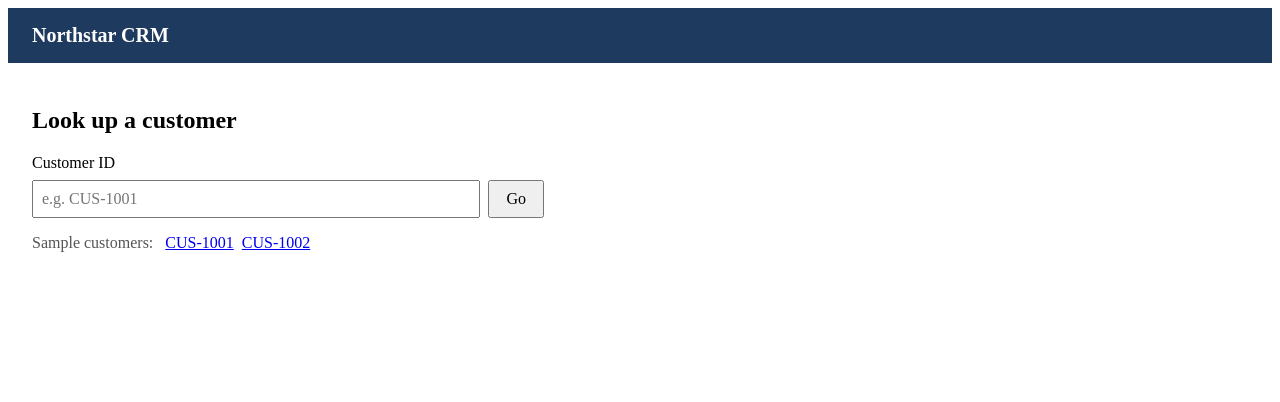
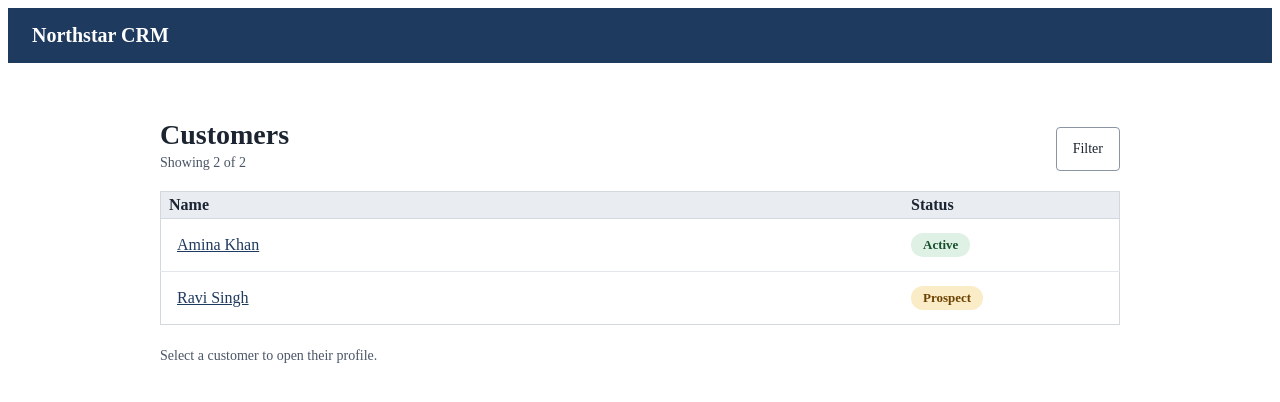
Before and after one commit to ezeKemm/2026-bootcamp-capstone, an Angular app in the folder frontend/: page / in a window 1280 px wide. Shown: the top 402 px of the page. Built offline with nearby package versions, Linux system fonts and the light colour scheme.

Commit message:
feat(frontend): added home page working, not auth connected (#56)
Co-authored-by: Zeke Maroclo-Kemmerling <46943968+ezeKemm@users.noreply.github.com>

```diff
--- a/frontend/src/app/features/home/home.css
+++ b/frontend/src/app/features/home/home.css
@@ -1,8 +1,186 @@
-section { max-width: 32rem; }
-form { display: grid; gap: 0.5rem; }
-.row { display: flex; gap: 0.5rem; }
-input { flex: 1; font: inherit; padding: 0.5rem; }
-button { font: inherit; padding: 0.5rem 1rem; }
-.error { margin: 0; color: #b00020; }
-.hint { color: #555; }
-.hint a { margin-left: 0.5rem; }
+/* Component defaults and visible keyboard focus styles. */
+:host {
+  display: block;
+  color: #1b2430;
+}
+
+button {
+  font-family: inherit;
+  cursor: pointer;
+}
+
+button:focus-visible {
+  outline: 3px solid #2f6fd0;
+  outline-offset: 2px;
+}
+
+.page {
+  max-width: 960px;
+  margin: 0 auto;
+  padding: 32px 24px;
+  display: flex;
+  flex-direction: column;
+  gap: 20px;
+}
+
+/* Heading on the left, filter button on the right */
+.title-row {
+  display: flex;
+  flex-wrap: wrap;
+  align-items: flex-end;
+  justify-content: space-between;
+  gap: 16px;
+}
+
+.title {
+  display: flex;
+  flex-direction: column;
+  gap: 4px;
+}
+
+h1 {
+  margin: 0;
+  font-size: 28px;
+  font-weight: 600;
+}
+
+.count {
+  margin: 0;
+  font-size: 14px;
+  color: #4a5565;
+}
+
+/* Filter button and its dropdown menu */
+.filter {
+  position: relative;
+}
+
+.filter-btn {
+  background: #ffffff;
+  border: 1px solid #8a94a3;
+  border-radius: 4px;
+  font-size: 14px;
+  font-weight: 500;
+  color: #1b2430;
+  padding: 10px 16px;
+  min-height: 44px;
+}
+
+.menu {
+  position: absolute;
+  top: 100%;
+  right: 0;
+  margin-top: 6px;
+  z-index: 5;
+  min-width: 168px;
+  background: #ffffff;
+  border: 1px solid #8a94a3;
+  border-radius: 6px;
+  box-shadow: 0 6px 16px rgba(27, 36, 48, 0.16);
+  padding: 4px;
+  display: flex;
+  flex-direction: column;
+}
+
+.menu-item {
+  display: flex;
+  align-items: center;
+  width: 100%;
+  box-sizing: border-box;
+  text-align: left;
+  background: transparent;
+  border: none;
+  border-radius: 4px;
+  font-size: 15px;
+  color: #1b2430;
+  padding: 10px 8px;
+  min-height: 44px;
+}
+
+.menu-item:hover {
+  background: #eef3fa;
+}
+
+.menu-item.chosen {
+  background: #dce8f8;
+  font-weight: 600;
+}
+
+/* The table */
+.customers {
+  width: 100%;
+  border-collapse: collapse;
+  background: #ffffff;
+  border: 1px solid #d3d8df;
+}
+
+thead tr {
+  background: #e9edf2;
+  border-bottom: 1px solid #d3d8df;
+}
+
+th,
+td {
+  text-align: left;
+  padding: 4px 8px;
+}
+
+.status-col {
+  width: 200px;
+}
+
+tbody tr + tr {
+  border-top: 1px solid #e3e7ec;
+}
+
+tbody tr:hover {
+  background: #eef3fa;
+}
+tbody tr.selected {
+  background: #dce8f8;
+}
+
+.name-btn {
+  background: transparent;
+  border: none;
+  font-size: 16px;
+  font-weight: 500;
+  color: #1f3a5f;
+  text-decoration: underline;
+  padding: 10px 8px;
+  min-height: 44px;
+  text-align: left;
+}
+
+/* Status badges: text plus color, so color is never the only signal */
+.badge {
+  display: inline-block;
+  font-size: 13px;
+  font-weight: 600;
+  padding: 4px 12px;
+  border-radius: 12px;
+}
+
+.badge-active {
+  background: #dff1e5;
+  color: #17502c;
+}
+
+.badge-prospect {
+  background: #fbecc8;
+  color: #6b4200;
+}
+
+.empty {
+  padding: 32px 16px;
+  text-align: center;
+  font-size: 15px;
+  color: #4a5565;
+}
+
+.hint {
+  margin: 0;
+  font-size: 14px;
+  color: #4a5565;
+  line-height: 1.5;
+}
--- a/frontend/src/app/features/home/home.html
+++ b/frontend/src/app/features/home/home.html
@@ -1,29 +1,71 @@
-<section aria-labelledby="lookup-heading">
-  <h2 id="lookup-heading">Look up a customer</h2>
+<!-- Page heading and count of customers matching the current filter. -->
+<section class="page">
+  <div class="title-row">
+    <div class="title">
+      <h1>Customers</h1>
+      <p class="count">{{ countLabel() }}</p>
+    </div>
+<!-- Status filter button and its option menu. -->
+    <div class="filter">
+      <button
+        type="button"
+        class="filter-btn"
+        aria-haspopup="true"
+        [attr.aria-expanded]="menuOpen()"
+        (click)="toggleMenu()"
+      >
+        {{ filterLabel() }}
+      </button>
+      @if (menuOpen()) {
+        <div class="menu" role="group" aria-label="Filter by status">
+          @for (option of filterOptions; track option) {
+            <button
+              type="button"
+              class="menu-item"
+              [class.chosen]="filter() === option"
+              [attr.aria-pressed]="filter() === option"
+              (click)="chooseFilter(option)"
+            >
+              {{ option }}
+            </button>
+          }
+        </div>
+      }
+    </div>
+  </div>
+<!-- Customer table; @empty displays a message when no rows match. -->
+  <table class="customers">
+    <thead>
+      <tr>
+        <th scope="col" >Name</th>
+        <th scope="col" class="status-col">Status</th>
+      </tr>
+    </thead>
+    <tbody>
+      @for (customer of visibleCustomers(); track customer.name) {
+        <tr [class.selected]="selectedName() === customer.name">
+          <td>
+            <button type="button" class="name-btn" (click)="select(customer.name)">
+              {{ customer.name }}
+            </button>
+          </td>
+          <td class="status-col">
+            <span
+              class="badge"
+              [class.badge-active]="customer.status === 'Active'"
+              [class.badge-prospect]="customer.status === 'Prospect'"
+            >
+              {{ customer.status }}
+            </span>
+          </td>
+        </tr>
+      } @empty {
+        <tr>
+          <td colspan="2" class="empty">No customers with this status.</td>
+        </tr>
+      }
+    </tbody>
+  </table>
 
-  <form [formGroup]="form" (ngSubmit)="lookUp()" novalidate>
-    <label for="customer-id">Customer ID</label>
-    <div class="row">
-      <input
-        id="customer-id"
-        type="text"
-        formControlName="customerId"
-        autocomplete="off"
-        placeholder="e.g. CUS-1001"
-        [attr.aria-invalid]="showError()"
-        [attr.aria-describedby]="showError() ? 'customer-id-error' : null"
-      />
-      <button type="submit">Go</button>
-    </div>
-    @if (showError()) {
-    <p id="customer-id-error" class="error">Enter a customer ID.</p>
-    }
-  </form>
-
-  <p class="hint">
-    Sample customers:
-    @for (id of sampleIds; track id) {
-    <a [routerLink]="['/customers', id]">{{ id }}</a>
-    }
-  </p>
+  <p class="hint">Select a customer to open their profile.</p>
 </section>
--- a/frontend/src/app/features/home/home.ts
+++ b/frontend/src/app/features/home/home.ts
@@ -1,33 +1,58 @@
-import { ChangeDetectionStrategy, Component, inject } from '@angular/core';
-import { NonNullableFormBuilder, ReactiveFormsModule, Validators } from '@angular/forms';
-import { Router, RouterLink } from '@angular/router';
+import { ChangeDetectionStrategy, Component, computed, signal } from '@angular/core';
+type Status = 'Active' | 'Prospect';
+type StatusFilter = 'All' | Status;
+
+interface CustomerRow {
+  name: string;
+  status: Status;
+}
 
 @Component({
   selector: 'app-home',
-  imports: [ReactiveFormsModule, RouterLink],
   templateUrl: './home.html',
   styleUrl: './home.css',
   changeDetection: ChangeDetectionStrategy.OnPush,
 })
 export class Home {
-  private readonly router = inject(Router);
+  // The full list. Later this comes from the API instead of a hard-coded array.
+  private readonly customers = signal<CustomerRow[]>([
+    { name: 'Amina Khan', status: 'Active' },
+    { name: 'Ravi Singh', status: 'Prospect' },
+  ]);
 
-  protected readonly sampleIds = ['CUS-1001', 'CUS-1002'];
-  protected readonly form = inject(NonNullableFormBuilder).group({
-    customerId: ['', [Validators.required, Validators.pattern(/\S/)]],
+    // UI state: the active filter, whether its menu is open, and the selected row.
+  readonly filter = signal<StatusFilter>('All');
+  readonly menuOpen = signal(false);
+  readonly selectedName = signal<string | null>(null);
+  readonly filterOptions: StatusFilter[] = ['All', 'Active', 'Prospect'];
+
+   // Actions called by the template in response to user input.
+    readonly visibleCustomers = computed(() => {
+    const filter = this.filter();
+    return this.customers().filter(
+      (customer) => filter === 'All' || customer.status === filter,
+    );
   });
 
-  protected showError(): boolean {
-    const control = this.form.controls.customerId;
-    return control.invalid && control.touched;
+  readonly countLabel = computed(
+    () => `Showing ${this.visibleCustomers().length} of ${this.customers().length}`,
+  );
+
+  readonly filterLabel = computed(() =>
+    this.filter() === 'All' ? 'Filter' : `Filter: ${this.filter()}`,
+  );
+
+
+  toggleMenu(): void {
+    this.menuOpen.update((open) => !open);
   }
 
-  protected lookUp(): void {
-    if (this.form.invalid) {
-      this.form.markAllAsTouched();
-      return;
-    }
-    const id = this.form.controls.customerId.value.trim();
-    void this.router.navigate(['/customers', id]);
+  chooseFilter(option: StatusFilter): void {
+    this.filter.set(option);
+    this.menuOpen.set(false);
+  }
+
+  select(name: string): void {
+    this.selectedName.set(name);
   }
 }
```
Also changed, not shown: 1 other file (tests, documents, lock files or other folders).
